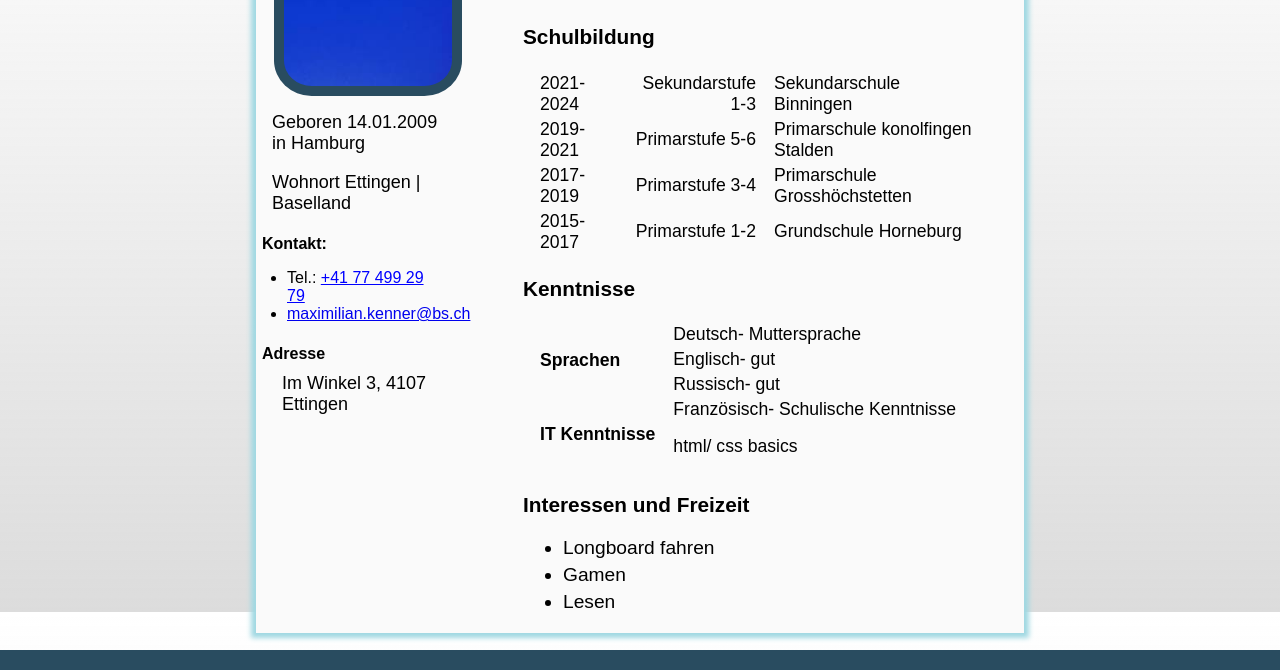
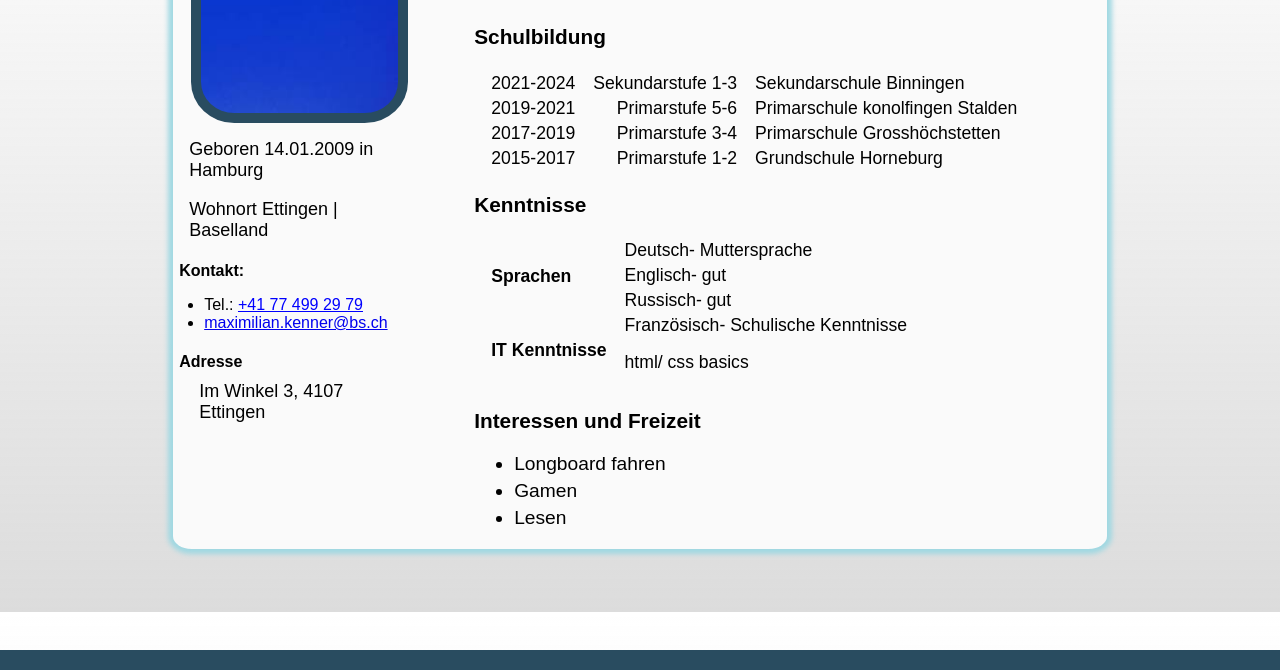
Before and after one commit to Maximilianus141/Hello-World, a plain HTML site: page cv.html in a window 1280 px wide. Shown: the part 188-858 px from the top of the page. Drawn offline with Linux system fonts and the light colour scheme.

```diff
--- a/css/stylesheet.css
+++ b/css/stylesheet.css
@@ -309,19 +309,25 @@ ul a {
 }
 
 .mitteCv {
+	margin: auto;
 	margin-top: 50px;
 	height: fit-content;
 	grid-column: 2;
 	box-shadow: 0 0 5px 5px#a0d8e2;
 	display: grid;
-	grid-template-columns: 25% 70%;
+	grid-template-columns: auto auto;
 	margin-bottom: 10px;
 	background-color: rgb(250, 250, 250);
+	width: 100%;
+	max-width: 1200px;
+	border-radius: 2%;
 }
 
 .linksCv {
 	margin: 6px;
 	grid-column: 1;
+	max-width: min-content;
+	margin-right: 0;
 }
 
 #ka {
@@ -372,7 +378,6 @@ ul a {
 }
 
 .rechtsCv {
-	margin-left: 75px;
 	margin-top: 20px;
 }
 .rechtsCv h3{
--- a/cv.html
+++ b/cv.html
@@ -22,7 +22,7 @@
 				<a href="galerie.html" class="galerie" style="margin-left: 0;">Galerie</a>
 			</section>
 		</section>
-		<section class="teilUnten" style="grid-template-columns: auto 60vw auto;">
+		<section class="teilUnten" style="grid-template-columns: auto auto auto;">
 			<div class="mitteCv">
 				<div class="linksCv">
 					<div class="bildCv">
```
